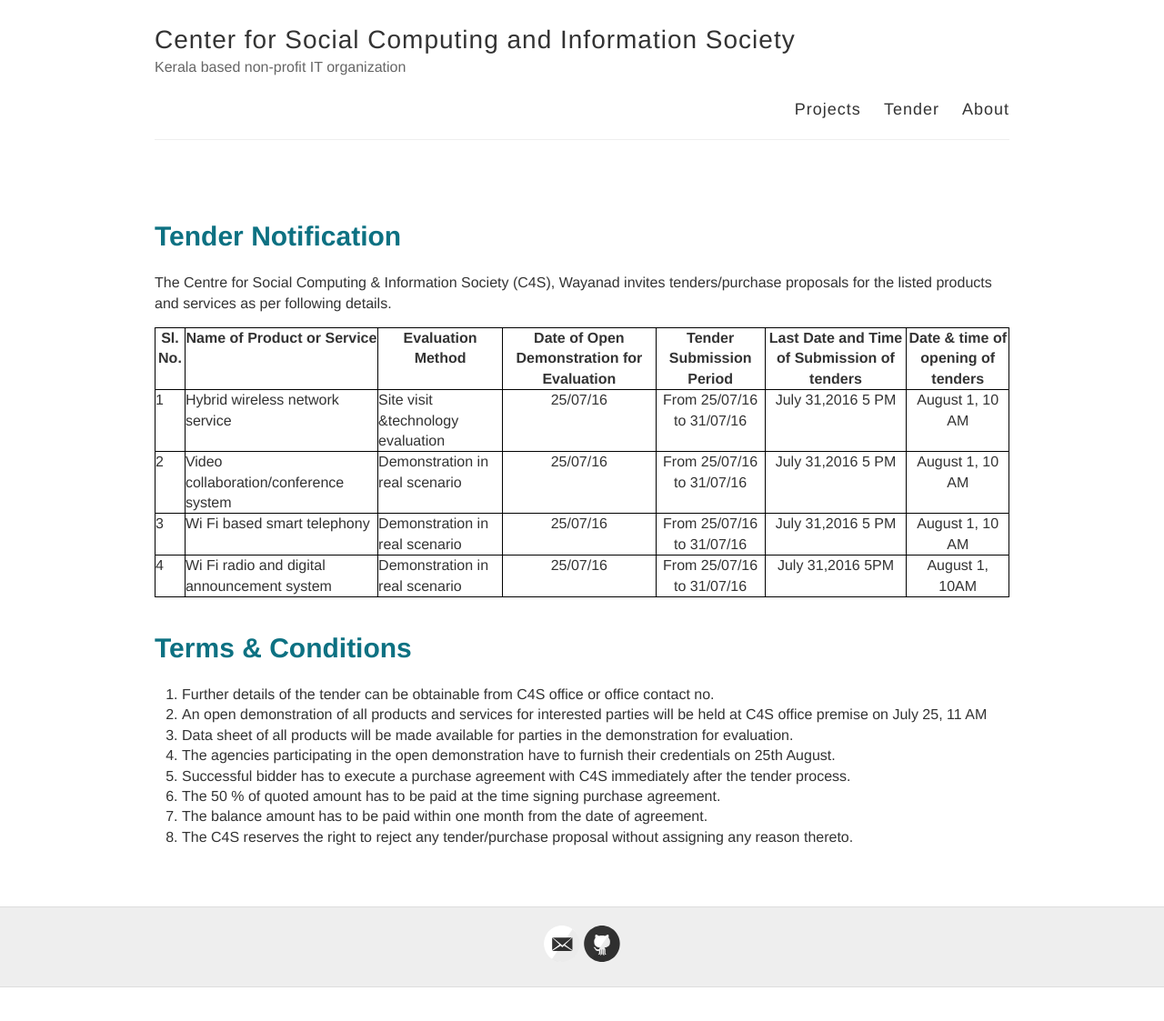
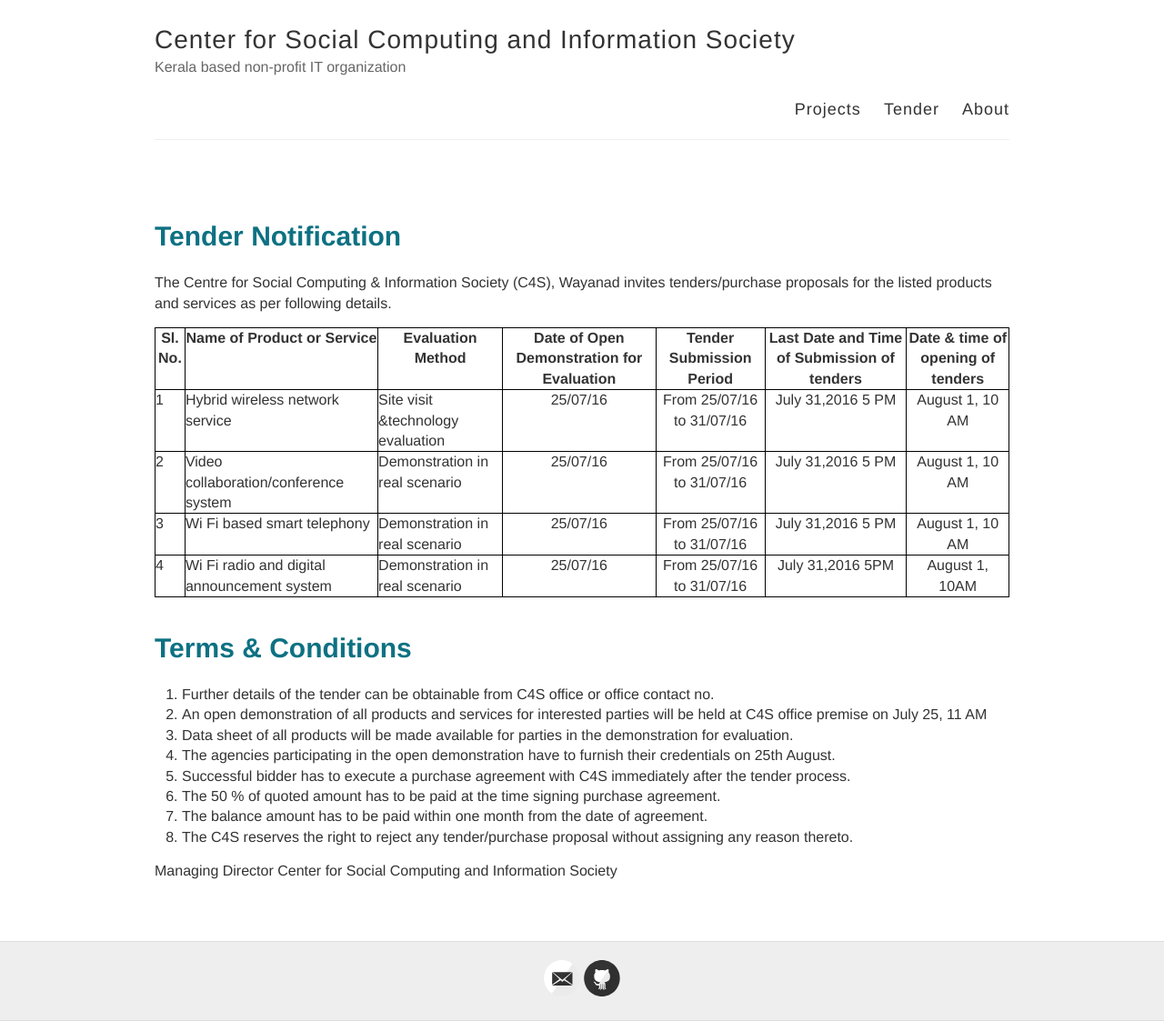
Before and after one commit to c4sc/website-old, a Jekyll site: the page built from tender.md, in a window 1280 px wide. Shown: the whole page at 91% size. Built offline with Jekyll 4.4.1, drawn with Linux system fonts in a browser that asks for light colours; before the commit the page ends 1086 px from its top, so only the background shows below that.

```diff
--- a/tender.md
+++ b/tender.md
@@ -24,3 +24,6 @@ for the listed products and services as per following details.
 6. The 50 % of quoted amount has to be paid at the time signing purchase agreement.
 7. The balance amount has to be paid within one month from the date of agreement.
 8. The C4S reserves the right to reject any tender/purchase proposal without assigning any reason thereto.
+
+Managing Director
+Center for Social Computing and Information Society
```
